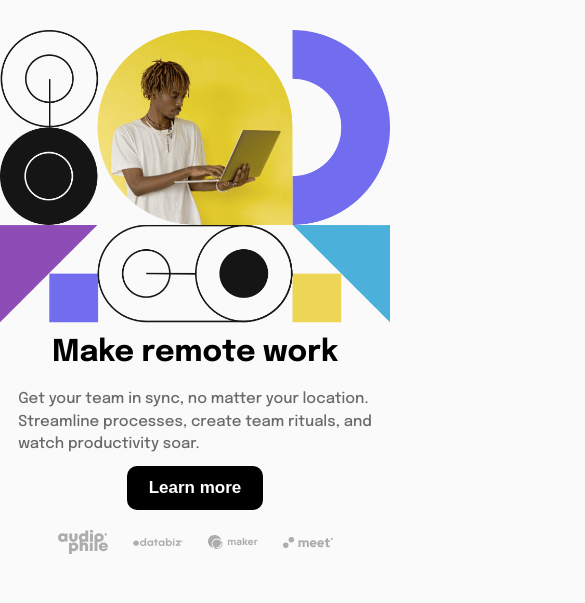
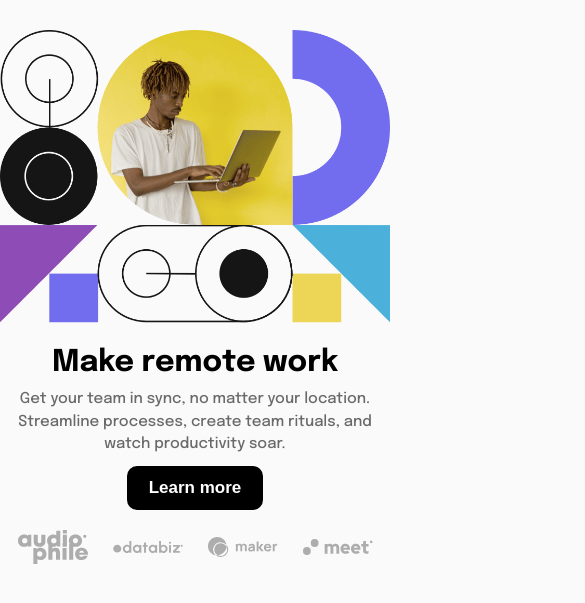
Before and after one commit to Codie123/Intro-Page_Snap, a plain HTML site: page index.html in a window 390 px wide. Shown: the part 69-672 px from the top of the page, 585 px wide, since content can reach past the window. Drawn offline with Linux system fonts and the light colour scheme.

Commit message:
Third Commite

```diff
--- a/style.css
+++ b/style.css
@@ -113,6 +113,10 @@ a:hover{
 }
 /* mobile nav */
 @media(max-width:750px){
+    body{
+        width: 100vw;
+        height: 100vh;
+    }
     header{
         position: relative;
     }
@@ -140,8 +144,8 @@ a:hover{
     }
     .close{
         width: 100%;
-    display: flex;
-    justify-content: flex-end;
+        display: flex;
+        justify-content: flex-end;
     }
     .mb-nav-link{
         position: fixed;
@@ -159,7 +163,6 @@ a:hover{
         flex-direction: column;
         align-items: flex-start;
     }
-    .mb-nav-link .nav-link .drop-container{}
     .mb-nav-link .nav-link .drop-content{
         width: 100%;
         position: relative;
@@ -186,10 +189,7 @@ main{
 }
 .hero-content{
     display: flex;
-    /* position: relative; */
-    /* max-width: 1197px; */
     margin-inline: auto;
-    /* gap: 4rem; */
     flex-direction: column;
     justify-content: space-around;
 }
@@ -227,7 +227,7 @@ main{
 }
 .mb-hero-img{display: none;}
 @media(max-width:950px){
-    main{}
+
     .hero-img{
         display: none;
     }
@@ -240,19 +240,15 @@ main{
     .hero-container{
         flex-direction: column;
         width: 100%;
-        gap: 0;
+        gap: 10px;
     }
     .content-container{
-        display: flex;
-        flex-direction: column;
-        align-items: center;
+
+        text-align: center;
     }
     .hero-content{
         width: 100%;
-        /* text-align: center; */
         display: inherit;
-        flex-direction: column;
-        align-items: center;
     }
     .heading h1{
         width: 100%;
@@ -263,14 +259,13 @@ main{
         margin: 10px 0;
     }
     .sponsers{
-        width: 100vh;
         gap: 25px;
         justify-content: center;
         margin-top: 20px;
     }
 
     .sponsers img{
-        width: 50px;
+        width: 70px;
     }
 
 }
@@ -297,12 +292,7 @@ header.active .mb-nav-link{
 header.active .mb-nav-container{
     opacity: 1;
     z-index: 5;
-
 }
-/* .nav.active .ct-I,.nav.active .ct-II{
-    left: 0;
-    width: 100%;
-} */
 /* helpers */
 .ct-I{
     left: -72px;
```
Also changed, not shown: index.html (+0 -30 lines).
